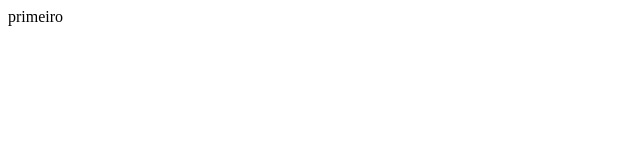
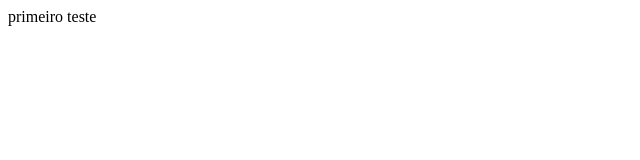
Before and after one commit to fernandorenan/learningfront, a plain HTML site: page index.html in a window 1280 px wide. Shown: the full height of the page, 0-640 px from the left. Drawn offline with Linux system fonts and the light colour scheme.

Commit message:
Html Home

```diff
--- a/index.html
+++ b/index.html
@@ -12,7 +12,7 @@
     <link rel="stylesheet" href="">
 </head>
 
-<body> primeiro
+<body> primeiro teste
 
 
     <script src="" async defer></script>
```
